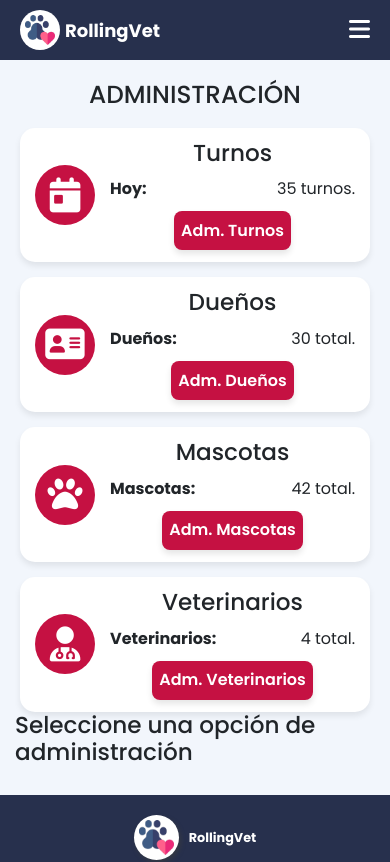
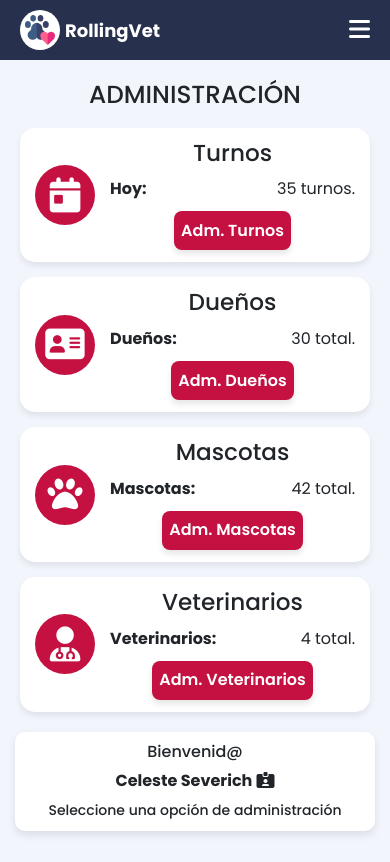
Before and after one commit to MaxiSoriano70/PF-RC-FRONT-END-ROLLINGVET, a React (Vite) app: page /administracion in a window 390 px wide. Shown: the top 862 px of the page. Built offline with nearby package versions, Linux system fonts and the light colour scheme.

Commit message:
Agregando componente BienvenidaAdm

```diff
--- /dev/null
+++ b/src/components/BienvenidaAdm.jsx
@@ -0,0 +1,15 @@
+import styles from '../css/bienvenidaAdm.module.css';
+
+const BienvenidaAdm = () => {
+    return (
+        <section className={styles.bienvenidaAdm}>
+            <div className={styles.contenedorAdm}>
+                <h3 className={styles.tituloBienvenida}>Bienvenid@</h3>
+                <h3 className={styles.tituloBienvenida}><span className={styles.usuarioAdm}>Celeste Severich</span> <i className="fa-solid fa-id-card-clip"></i></h3>
+                <p className={styles.selectBienvenida}>Seleccione una opción de administración</p>
+            </div>
+        </section>
+    )
+}
+
+export default BienvenidaAdm;
--- a/src/components/PanelAdministracion.jsx
+++ b/src/components/PanelAdministracion.jsx
@@ -4,6 +4,7 @@ import TablaTurnos from './TablaTurnos';
 import TablaDuenos from './TablaDuenos';
 import TablaMascotas from './TablaMascotas';
 import TablaVeterinarios from './TablaVeterinarios';
+import BienvenidaAdm from './BienvenidaAdm';
 
 const PanelAdministracion = () => {
     const [tablaVisible, setTablaVisible] = useState(null);
@@ -113,9 +114,7 @@ const PanelAdministracion = () => {
             </article>
 
             {tablaVisible === null && (
-                <div className={styles.mensajeAdmin}>
-                    <h3>Seleccione una opción de administración</h3>
-                </div>
+                <BienvenidaAdm/>
             )}
             {tablaVisible === 'turnos' && <TablaTurnos />}
             {tablaVisible === 'duenos' && <TablaDuenos />}
--- /dev/null
+++ b/src/css/bienvenidaAdm.module.css
@@ -0,0 +1,83 @@
+:root{
+    --color1: #27304d;
+    --color2: #354573;
+    --color3: #c51142;
+    --color4: #e2205a;
+    --color5: #025951;
+    --color6: #007469;
+    --colorBlanco: #fff;
+    --fondo: #f2f6fc;
+}
+
+.bienvenidaAdm{
+    width: 100%;
+    display: flex;
+    align-items: center;
+    justify-content: center;
+    flex-direction: column;
+    gap: 10px;
+    margin: 20px 10px;
+}
+
+.contenedorAdm{
+    display: flex;
+    align-items: center;
+    justify-content: center;
+    flex-direction: column;
+    gap: 15px;
+    border-radius: 10px;
+    background-color: var(--colorBlanco);
+    padding: 20px;
+    box-shadow: 0 4px 8px rgba(0, 0, 0, 0.1);
+    animation: aparecer 0.4s ease forwards;
+}
+
+.tituloBienvenida{
+    margin: 0;
+}
+
+.usuarioAdm{
+    font-weight: bold;
+}
+
+.selectBienvenida{
+    margin: 0;
+    font-size: 20px;
+    font-weight: 500;
+    text-align: center;
+}
+
+@keyframes aparecer {
+    from {
+        opacity: 0;
+        transform: translateY(10px);
+    }
+    to {
+        opacity: 1;
+        transform: translateY(0);
+    }
+}
+
+@media (max-width: 510px){
+    .bienvenidaAdm{
+        margin: 20px 0px;
+    }
+
+    .contenedorAdm{
+        width: 100%;
+        gap: 10px;
+        padding: 10px;
+    }
+
+    .tituloBienvenida{
+        font-size: 16px;
+    }
+
+    .usuarioAdm{
+        font-size: 16px;
+    }
+
+    .selectBienvenida{
+        font-size: 14px;
+    }
+}
```
